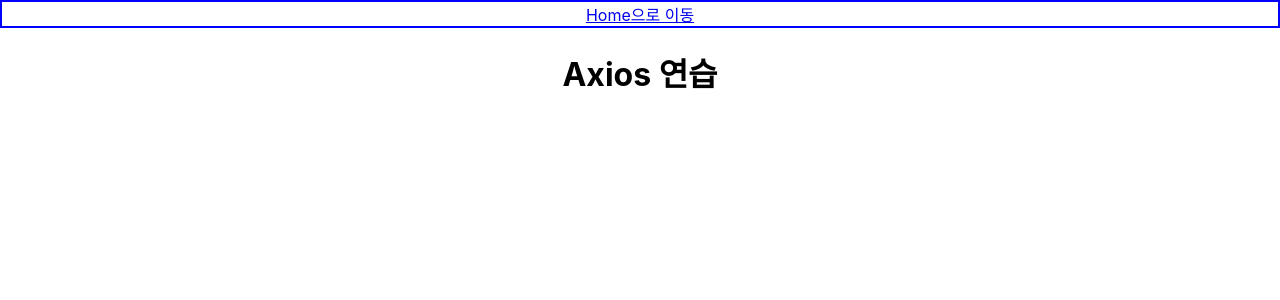
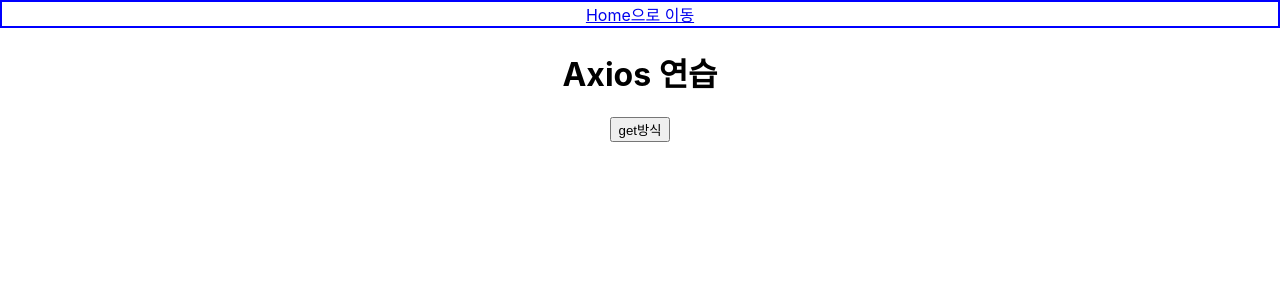
Before and after one commit to kimkyoungbin667/cyciReact, a React (Create React App) app: page /ax1 in a window 1280 px wide. Shown: the top 300 px of the page. Built offline with nearby package versions, Linux system fonts and the light colour scheme; the HTML template or start-up script is replaced by a standard one.

Commit message:
feat: axios get방식1

```diff
--- a/src/comp/ax/ax01.js
+++ b/src/comp/ax/ax01.js
@@ -1,7 +1,37 @@
+import axios from 'axios'
+import { useState } from 'react';
+
 export default function Ax1() {
+
+    const [지역, 변경지역] = useState([]);
+
+    function axios01() {
+        console.log('==== axios get 방식 ====');
+        //Promise와 비슷함
+        //ES 6문법
+        axios.get('http://localhost:8080/api/area/list')
+            .then(res => {
+                console.log(res);
+
+                //받은 데이터안에 코드가 200일떄(성공일떄)
+                if (res.data.code === 200) {
+                    //res.data.data ->지역 리스트
+                    변경지역(res.data.data);
+                }
+
+
+            })
+
+
+
+
+
+    }
+
     return (
         <div>
             <h1>Axios 연습</h1>
+            <input type='button' value='get방식' onClick={axios01} />
         </div>
     )
 }
```
